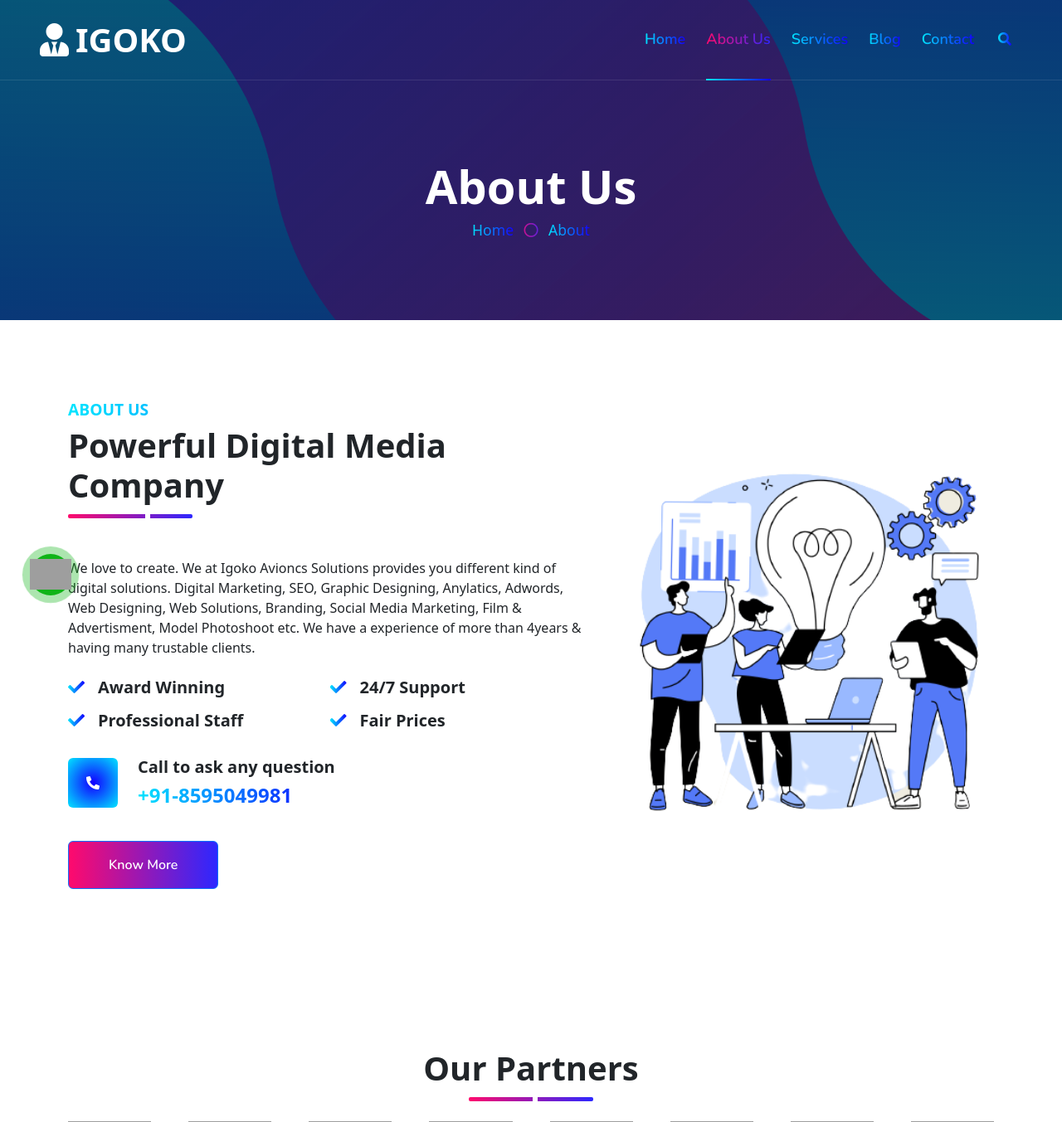
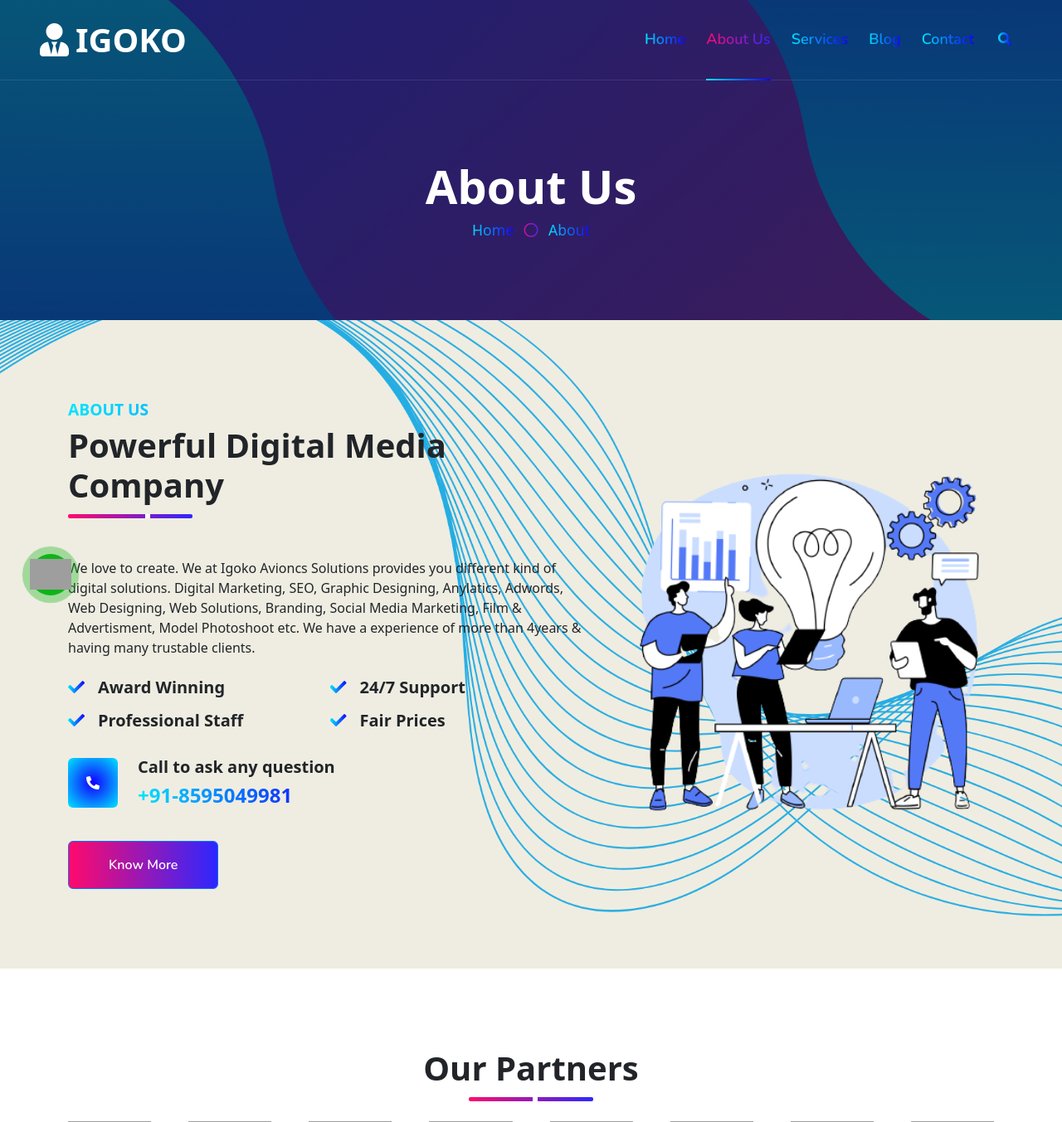
Before and after one commit to prashantkumarrgipt/igoko, a Django app: template templates/user/aboutus.html in a window 1280 px wide. Shown: the part 46-1399 px from the top of the page at 83% size. Run offline with Django 4.2, Linux system fonts and the light colour scheme; the template is opened without the code that fills it, so the values that code supplies are empty; some libraries are stand-ins or nearby versions; grey boxes are pictures that could not be loaded.

Commit message:
about bg

```diff
--- a/static/css/style.css
+++ b/static/css/style.css
@@ -441,7 +441,7 @@ h6,
 
 /* about start */
 .about-background {
-    background-image: url('');
+    background-image: url('../images/img/about-bg.png');
     background-size: cover;
 }
 
```
